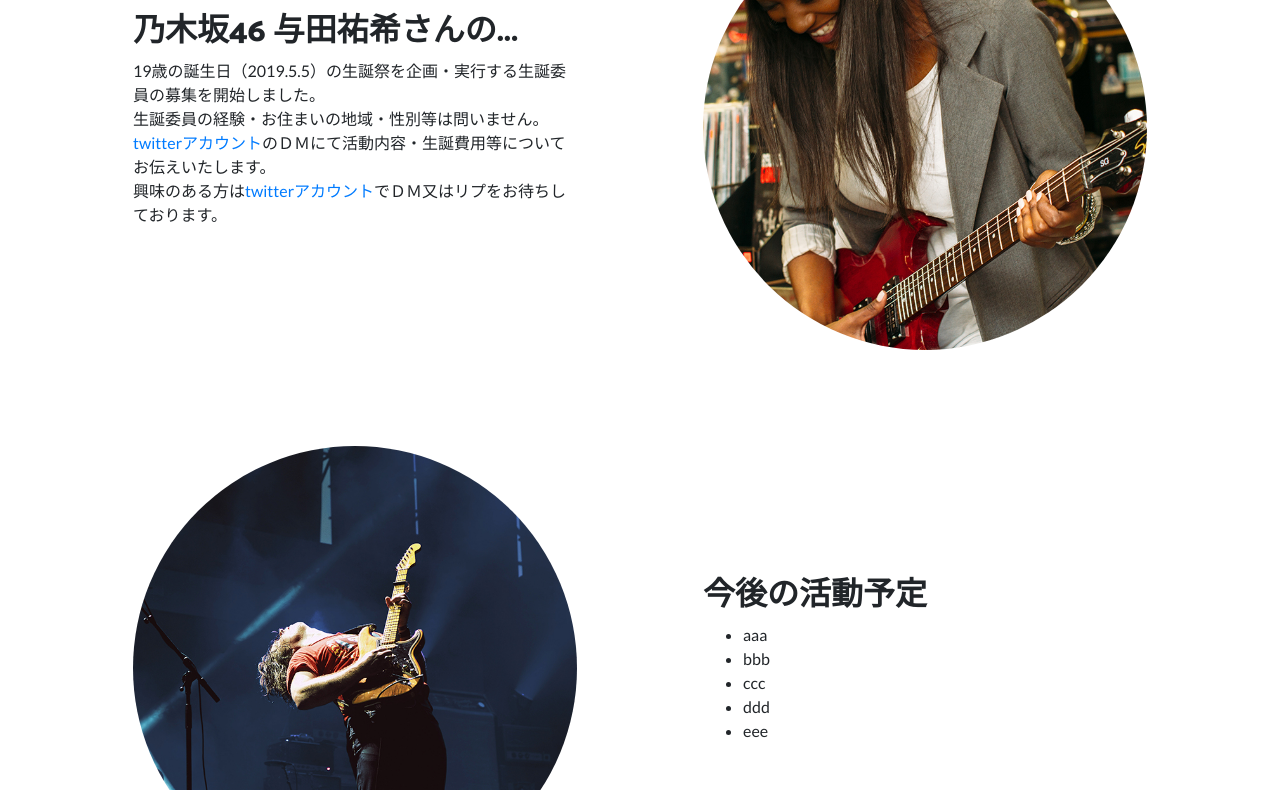
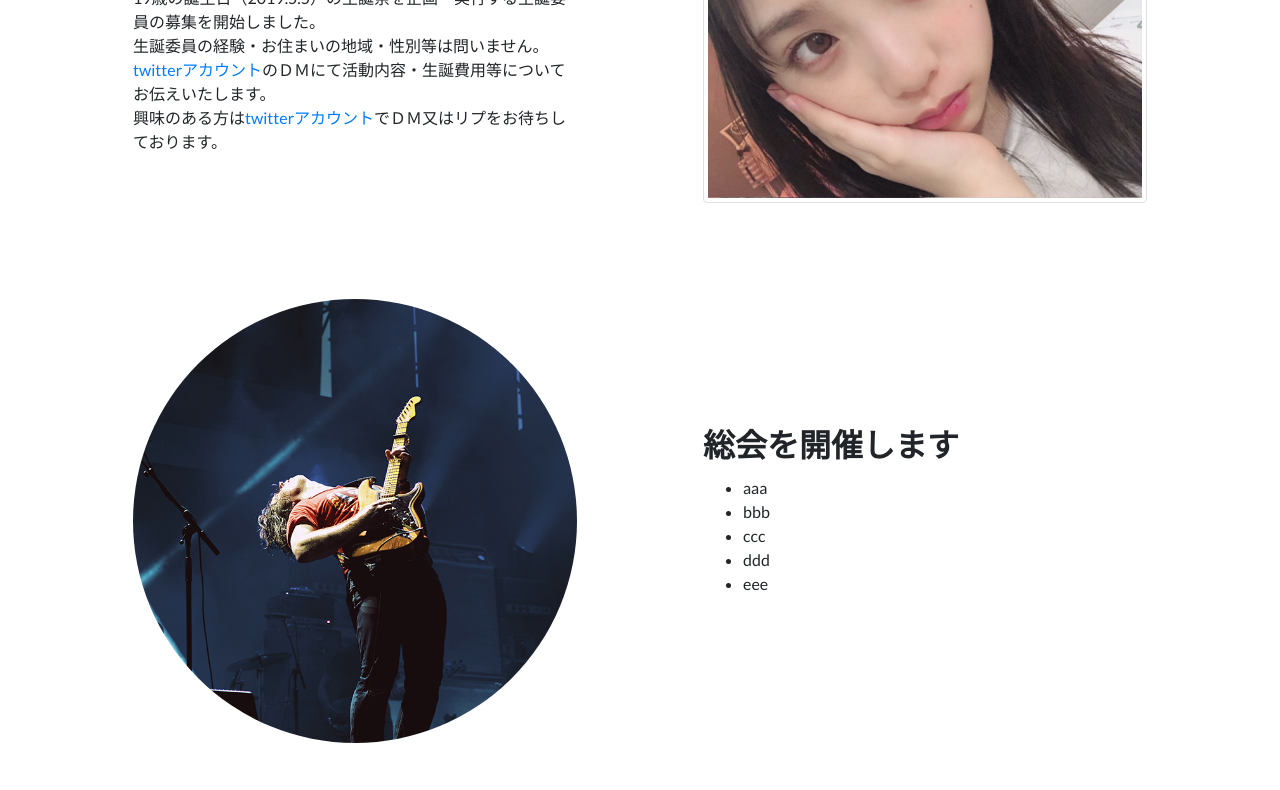
Before and after one commit to nowheretogo/startbootstrap-one-page-wonder-gh-pages, a website: page index.html in a window 1280 px wide. Shown: the part 729-1519 px from the top of the page. Drawn offline with Linux system fonts and the light colour scheme.

Commit message:
add yoda01.jpg

```diff
--- a/css/one-page-wonder.css
+++ b/css/one-page-wonder.css
@@ -66,7 +66,7 @@
 }
 
 header.masthead .masthead-content .masthead-heading {
-  font-size: 4rem;
+  font-size: 3rem;
 }
 
 header.masthead .masthead-content .masthead-subheading {
--- a/index.html
+++ b/index.html
@@ -58,7 +58,7 @@
         <div class="row align-items-center">
           <div class="col-lg-6 order-lg-2">
             <div class="p-5">
-              <img class="img-fluid rounded-circle" src="img/01.jpg" alt="">
+              <img class="img-thumbnail" src="img/yoda01.jpg" alt="">
             </div>
           </div>
           <div class="col-lg-6 order-lg-1">
@@ -84,7 +84,7 @@
           </div>
           <div class="col-lg-6">
             <div class="p-5">
-              <h2>今後の活動予定</h2>
+              <h2>総会を開催します</h2>
                 <ul>
                     <li>aaa</li>
                     <li>bbb</li>
```
Also changed, not shown: img/yoda01.jpg (added).
